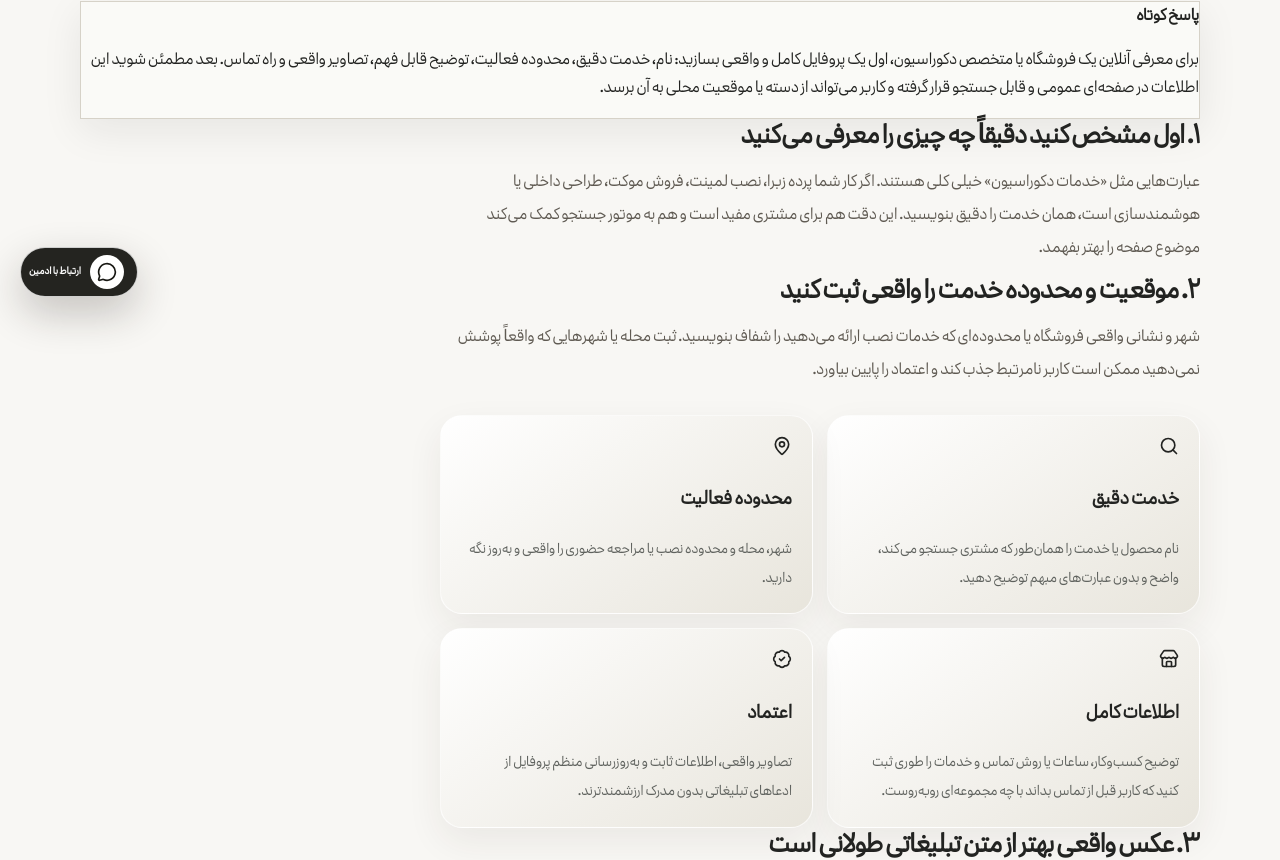
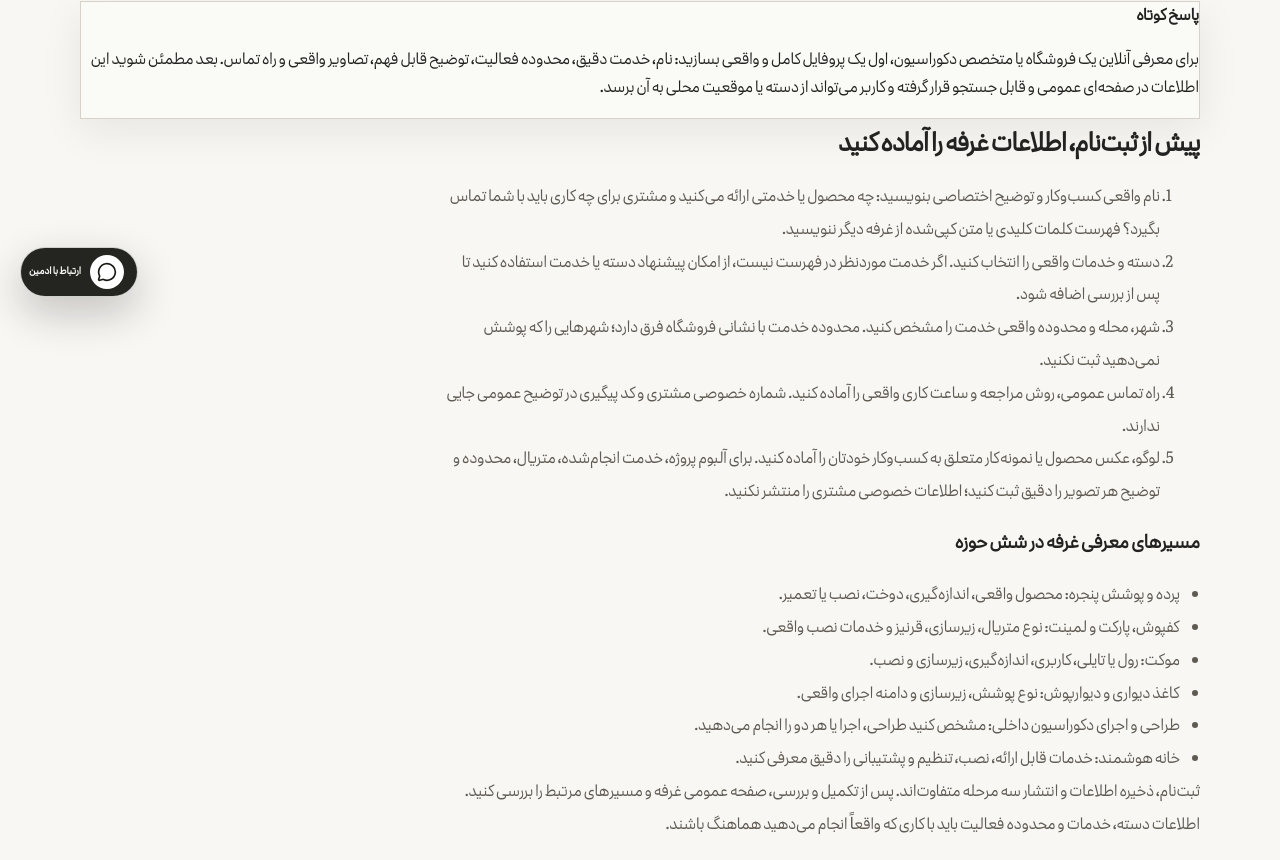
Before and after one commit to ahoora-jpg/khonenama, a Next.js app: page /for-business/online-discovery-guide in a window 1280 px wide. Shown: the part 483-1343 px from the top of the page. Built offline with nearby package versions, Linux system fonts and the light colour scheme.

Commit message:
Prepare public booth discovery and owner onboarding guidance

```diff
--- a/app/for-business/online-discovery-guide/page.tsx
+++ b/app/for-business/online-discovery-guide/page.tsx
@@ -26,6 +26,10 @@
 };
 
 const faqs = [
+  {
+    question: "ثبت‌نام با انتشار غرفه چه تفاوتی دارد؟",
+    answer: "ثبت‌نام و ذخیره اطلاعات به‌تنهایی به معنی انتشار نیست. غرفه باید اطلاعات واقعی، دسته، خدمات و محدوده فعالیت داشته باشد و مراحل بررسی و انتشار را طی کند. پروفایل منتشرشده می‌تواند در مسیرهای عمومی مرتبط نمایش داده شود؛ حضور در نقشه سایت یا انتشار، زمان ایندکس و رتبه گوگل را تضمین نمی‌کند.",
+  },
   {
     question: "برای معرفی آنلاین کسب‌وکار دکوراسیون چه اطلاعاتی ضروری است؟",
     answer:
@@ -107,6 +111,26 @@
           </section>
 
           <section className="guide-content">
+            <section id="profile-checklist" aria-labelledby="profile-checklist-title">
+              <h2 id="profile-checklist-title">پیش از ثبت‌نام، اطلاعات غرفه را آماده کنید</h2>
+              <ol>
+                <li>نام واقعی کسب‌وکار و توضیح اختصاصی بنویسید: چه محصول یا خدمتی ارائه می‌کنید و مشتری برای چه کاری باید با شما تماس بگیرد؟ فهرست کلمات کلیدی یا متن کپی‌شده از غرفه دیگر ننویسید.</li>
+                <li>دسته و خدمات واقعی را انتخاب کنید. اگر خدمت موردنظر در فهرست نیست، از امکان پیشنهاد دسته یا خدمت استفاده کنید تا پس از بررسی اضافه شود.</li>
+                <li>شهر، محله و محدوده واقعی خدمت را مشخص کنید. محدوده خدمت با نشانی فروشگاه فرق دارد؛ شهرهایی را که پوشش نمی‌دهید ثبت نکنید.</li>
+                <li>راه تماس عمومی، روش مراجعه و ساعت کاری واقعی را آماده کنید. شماره خصوصی مشتری و کد پیگیری در توضیح عمومی جایی ندارند.</li>
+                <li>لوگو، عکس محصول یا نمونه‌کار متعلق به کسب‌وکار خودتان را آماده کنید. برای آلبوم پروژه، خدمت انجام‌شده، متریال، محدوده و توضیح هر تصویر را دقیق ثبت کنید؛ اطلاعات خصوصی مشتری را منتشر نکنید.</li>
+              </ol>
+              <h3>مسیرهای معرفی غرفه در شش حوزه</h3>
+              <ul>
+                <li><a href="/category/curtain">پرده و پوشش پنجره</a>: محصول واقعی، اندازه‌گیری، دوخت، نصب یا تعمیر.</li>
+                <li><a href="/category/flooring">کفپوش، پارکت و لمینت</a>: نوع متریال، زیرسازی، قرنیز و خدمات نصب واقعی.</li>
+                <li><a href="/category/carpet">موکت</a>: رول یا تایلی، کاربری، اندازه‌گیری، زیرسازی و نصب.</li>
+                <li><a href="/category/wallpaper">کاغذ دیواری و دیوارپوش</a>: نوع پوشش، زیرسازی و دامنه اجرای واقعی.</li>
+                <li><a href="/category/interior-design">طراحی و اجرای دکوراسیون داخلی</a>: مشخص کنید طراحی، اجرا یا هر دو را انجام می‌دهید.</li>
+                <li><a href="/category/smart-home">خانه هوشمند</a>: خدمات قابل ارائه، نصب، تنظیم و پشتیبانی را دقیق معرفی کنید.</li>
+              </ul>
+              <p>ثبت‌نام، ذخیره اطلاعات و انتشار سه مرحله متفاوت‌اند. پس از تکمیل و بررسی، صفحه عمومی غرفه و مسیرهای مرتبط را بررسی کنید. اطلاعات دسته، خدمات و محدوده فعالیت باید با کاری که واقعاً انجام می‌دهید هماهنگ باشند.</p>
+            </section>
             <h2>۱. اول مشخص کنید دقیقاً چه چیزی را معرفی می‌کنید</h2>
             <p>
               عبارت‌هایی مثل «خدمات دکوراسیون» خیلی کلی هستند. اگر کار شما پرده زبرا، نصب لمینت، فروش موکت، طراحی داخلی یا هوشمندسازی است، همان خدمت را دقیق بنویسید. این دقت هم برای مشتری مفید است و هم به موتور جستجو کمک می‌کند موضوع صفحه را بهتر بفهمد.
```
